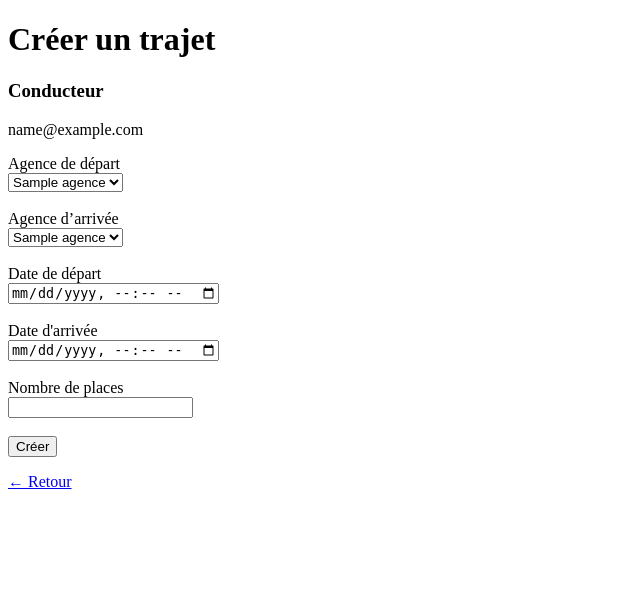
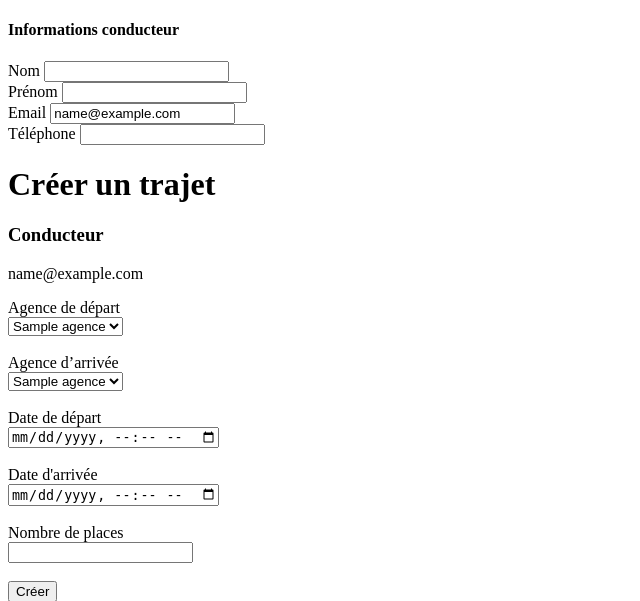
Before and after one commit to vlad-website/touche-pas-au-klaxon, a PHP site: template app/Views/trajets/create.php in a window 1280 px wide. Shown: the top 601 px of the page, without its empty margins (0-640 px from the left). Run offline with PHP 8.4, Linux system fonts and the light colour scheme; the visitor is signed in with stand-in values (Sample User, id 1); the template is opened without the code that fills it: most values are stand-ins (such as "Sample title", 1, 10 or a date in 2020).

Commit message:
Préremplir les informations utilisateur dans le formulaire de création de trajet

```diff
--- a/app/Views/trajets/create.php
+++ b/app/Views/trajets/create.php
@@ -5,6 +5,56 @@
     <title>Créer un trajet</title>
 </head>
 <body>
+
+<h4 class="mb-3">Informations conducteur</h4>
+
+<div class="row mb-3">
+
+    <div class="col-md-6">
+        <label class="form-label">Nom</label>
+        <input
+            type="text"
+            class="form-control"
+            value="<?= htmlspecialchars($_SESSION['user']['nom'] ?? '') ?>"
+            readonly
+        >
+    </div>
+
+    <div class="col-md-6">
+        <label class="form-label">Prénom</label>
+        <input
+            type="text"
+            class="form-control"
+            value="<?= htmlspecialchars($_SESSION['user']['prenom'] ?? '') ?>"
+            readonly
+        >
+    </div>
+
+</div>
+
+<div class="row mb-4">
+
+    <div class="col-md-6">
+        <label class="form-label">Email</label>
+        <input
+            type="text"
+            class="form-control"
+            value="<?= htmlspecialchars($_SESSION['user']['email'] ?? '') ?>"
+            readonly
+        >
+    </div>
+
+    <div class="col-md-6">
+        <label class="form-label">Téléphone</label>
+        <input
+            type="text"
+            class="form-control"
+            value="<?= htmlspecialchars($_SESSION['user']['telephone'] ?? '') ?>"
+            readonly
+        >
+    </div>
+
+</div>
 
 <h1>Créer un trajet</h1>
 
```
Also changed, not shown: app/Controllers/TrajetController.php (+6 -6 lines).
